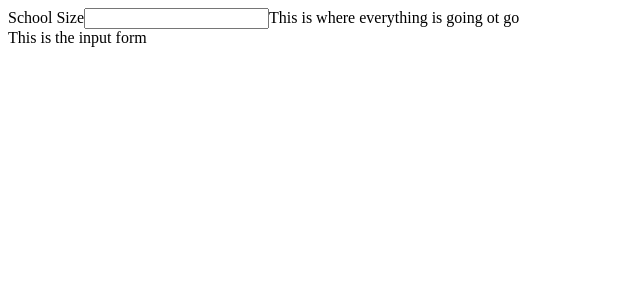
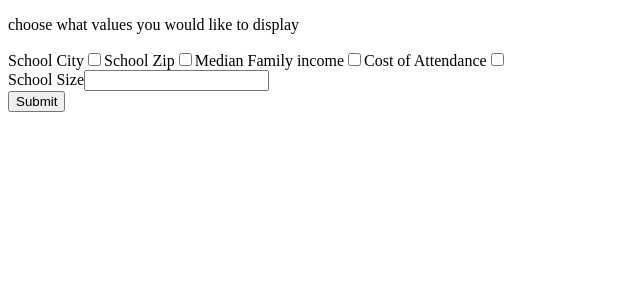
Before and after one commit to fchasin/USCollegeList, a Next.js app: page / in a window 1280 px wide. Shown: the top 300 px of the page, without its empty margins (0-640 px from the left). Built offline with nearby package versions, Linux system fonts and the light colour scheme.

Commit message:
new index page

```diff
--- /dev/null
+++ b/components/Inputs.js
@@ -0,0 +1,49 @@
+export default props => {
+  const handleCheck = e => {
+    props.checkBox(e.currentTarget);
+    console.log(e.currentTarget.checked);
+    console.log(props.state);
+  };
+
+  const onSubmit = e => {
+    e.preventDefault();
+  };
+
+  return (
+    <form>
+      <div>
+        <p>choose what values you would like to display</p>
+        <label>
+          School City
+          <input type="checkbox" name="city" id="city" onChange={handleCheck} />
+        </label>
+        <label>
+          School Zip
+          <input type="checkbox" name="zip" id="zip" onChange={handleCheck} />
+        </label>
+        <label>
+          Median Family income
+          <input
+            type="checkbox"
+            name="income"
+            id="income"
+            onChange={handleCheck}
+          />
+        </label>
+        <label>
+          Cost of Attendance
+          <input type="checkbox" name="cost" id="cost" onChange={handleCheck} />
+        </label>
+      </div>
+      <div>
+        <label>
+          School Size
+          <input type="text" name="size" id="size" />
+        </label>
+      </div>
+      <button type="submit" onSubmit={onSubmit}>
+        Submit
+      </button>
+    </form>
+  );
+};
--- a/pages/index.js
+++ b/pages/index.js
@@ -1,8 +1,34 @@
-export default () => (
-  <div>
-    <label>
-      School Size<input />
-    </label>
-    This is where everything is going ot go<form>This is the input form</form>
-  </div>
-);
+import Inputs from '../components/Inputs';
+import React from 'react';
+
+class Index extends React.Component {
+  constructor(props) {
+    super(props);
+    this.state = {
+      city: false,
+      zip: false,
+      income: false,
+      cost: false,
+      size: 0,
+    };
+  }
+
+  checkBox = currentTarget => {
+    this.setState({ [currentTarget.name]: currentTarget.checked });
+  };
+
+  submit = () => {
+    // make the request
+    // nav to the info page, where all of the schools will be rendered
+  };
+
+  render() {
+    return (
+      <div>
+        <Inputs checkBox={this.checkBox} state={this.state} />
+      </div>
+    );
+  }
+}
+
+export default Index;
```
Also changed, not shown: components/School.js (added, +8 -0 lines), main.js (+22 -6 lines).
